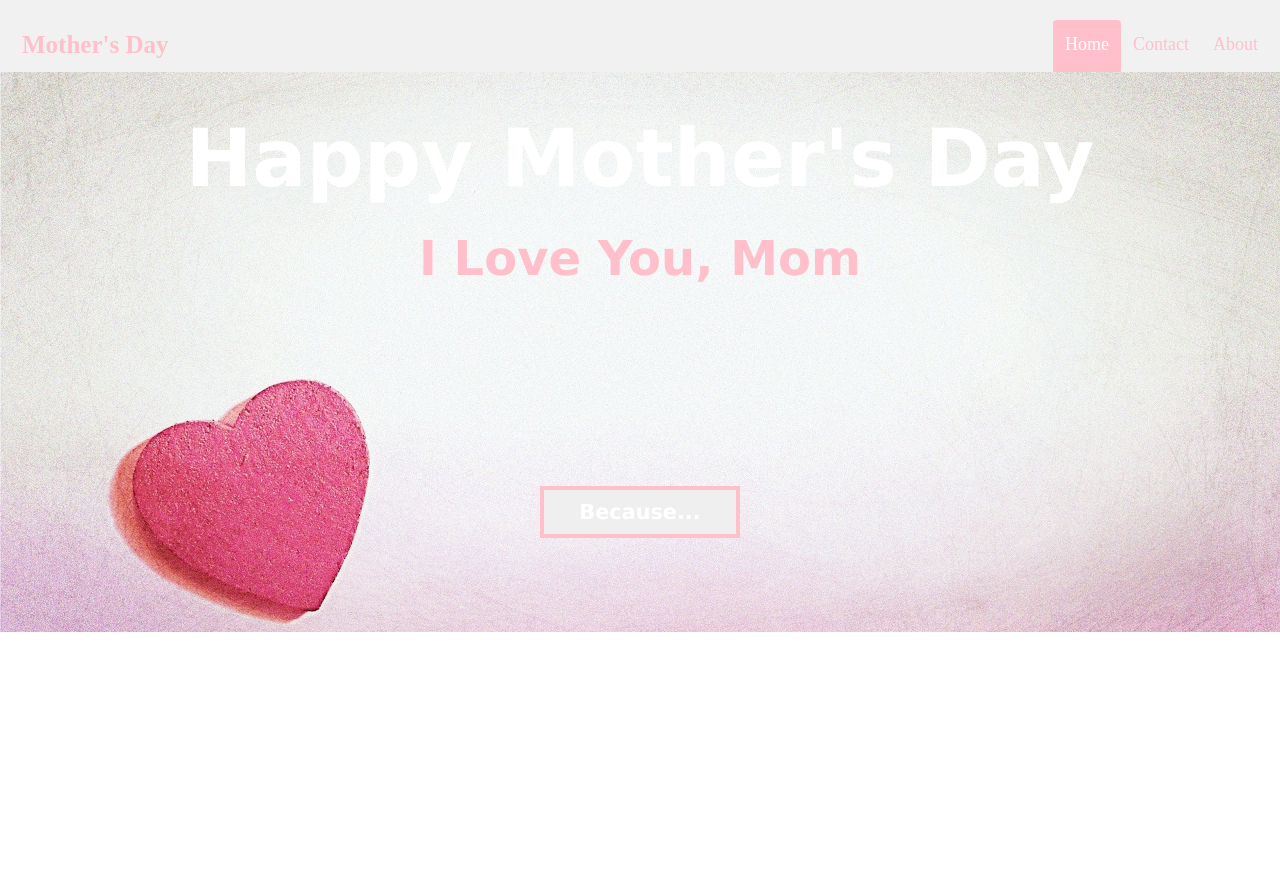
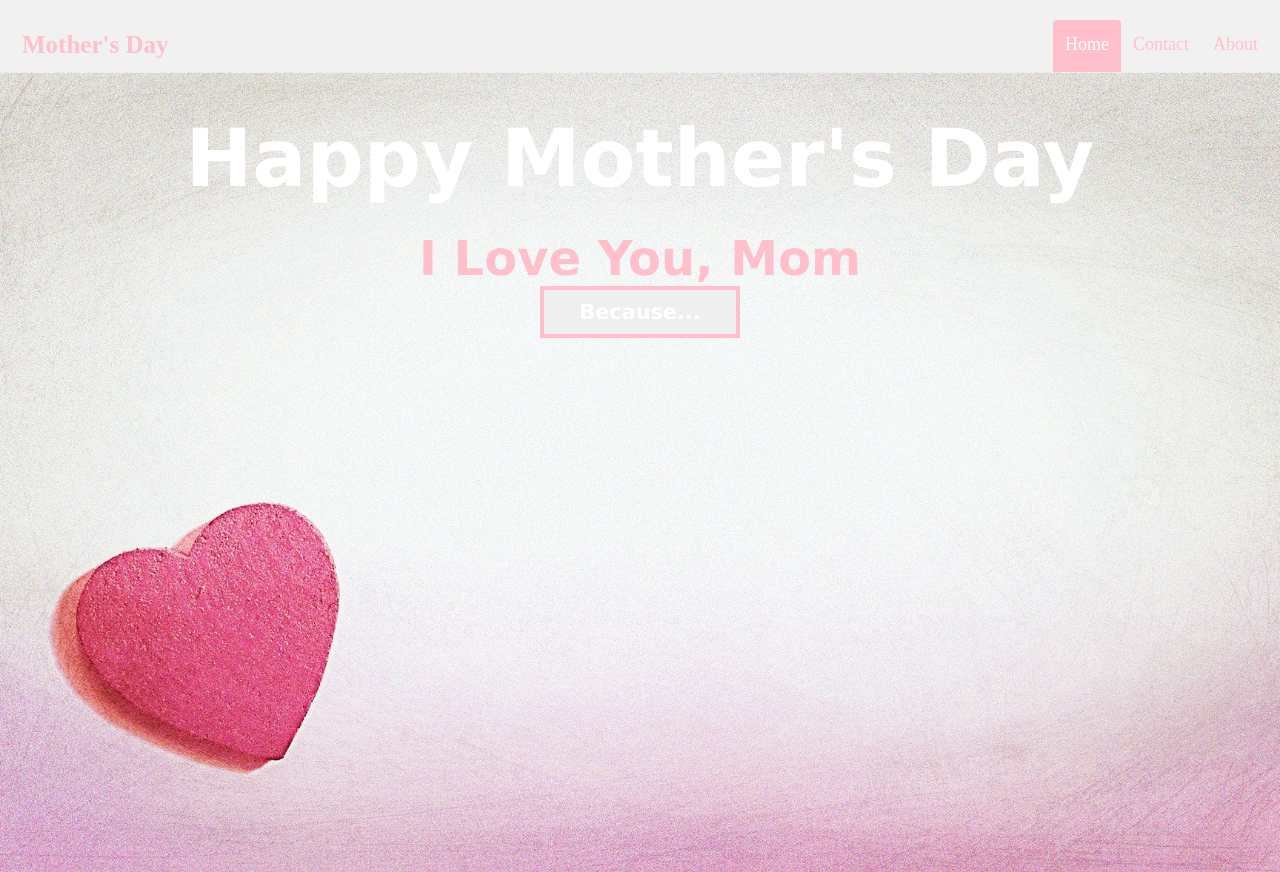
Before and after one commit to nickdurbin/MothersDay, a website: page index.html in a window 1280 px wide. Before the commit the page ends 800 px from the top, so only its background shows below. Drawn offline with Linux system fonts and the light colour scheme.

Commit message:
Added flexbox to the CSS for a few components. Still needs more design.

```diff
--- a/style.css
+++ b/style.css
@@ -63,18 +63,21 @@ body {
 
 /* The hero image */
 .img-container {
+  display: flex;
+  flex-direction: column;
   background-image: url("/resources/hero4.jpg");
-  height: 70%;
+  height: 100%;
   background-position: center;
   background-repeat: no-repeat;
   background-size: cover;
-  position: relative;
 }
 
 /* Place text in the middle of the image */
 .inner-container {
+  display: flex;
+  flex-direction: column;
+  align-items: center;
   text-align: center;
-  position: absolute;
   width: 100%;
   height: auto;
   color: white;
@@ -98,7 +101,6 @@ h2 {
 }
 
 button {
-  margin-top: 200px;
   font-size: 1.3em;
   font-family: 'Lucida Sans', 'Lucida Sans Regular', 'Lucida Grande', 'Lucida Sans Unicode', Geneva, Verdana, sans-serif;
 }
```
Also changed, not shown: index.html (line endings or trailing spaces).
